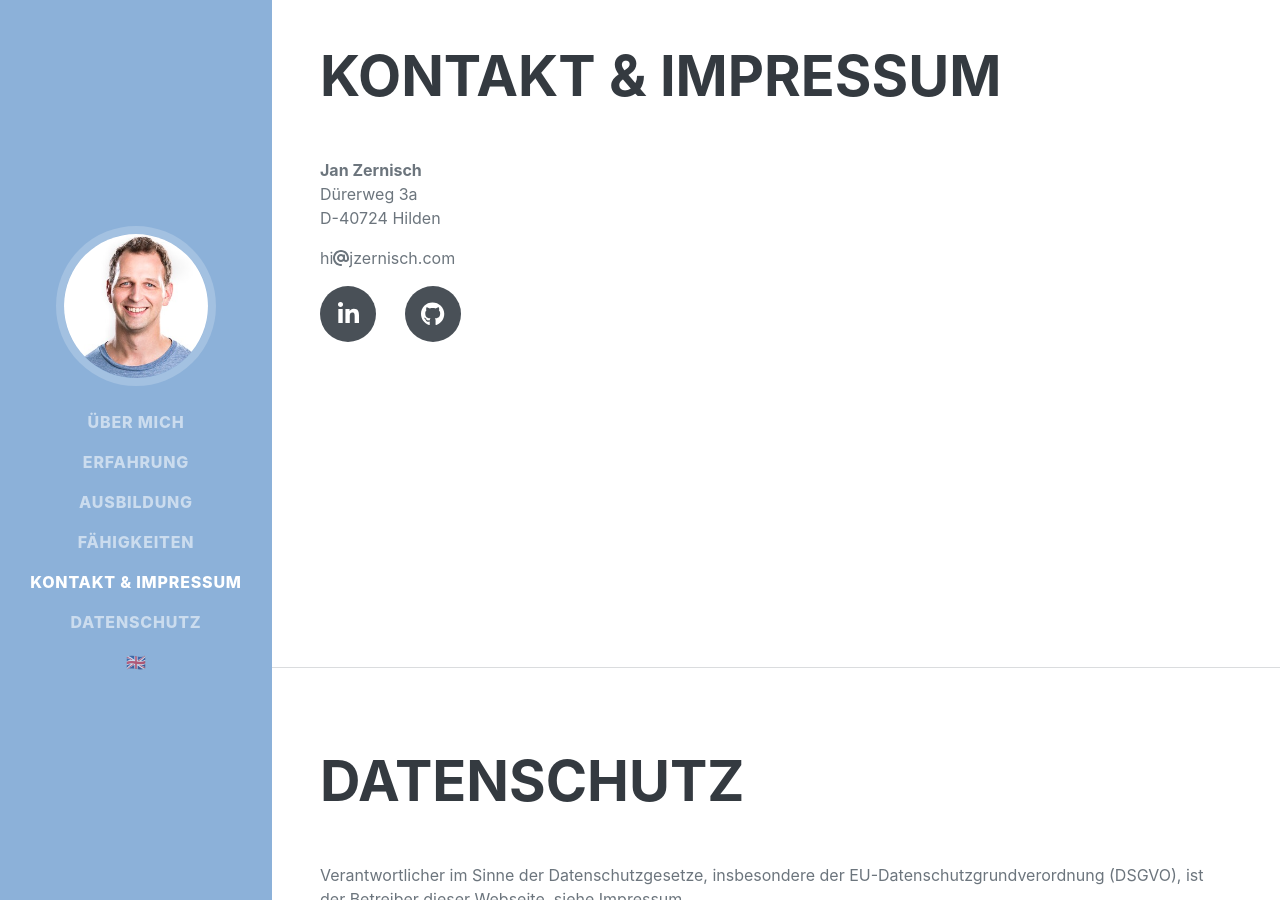
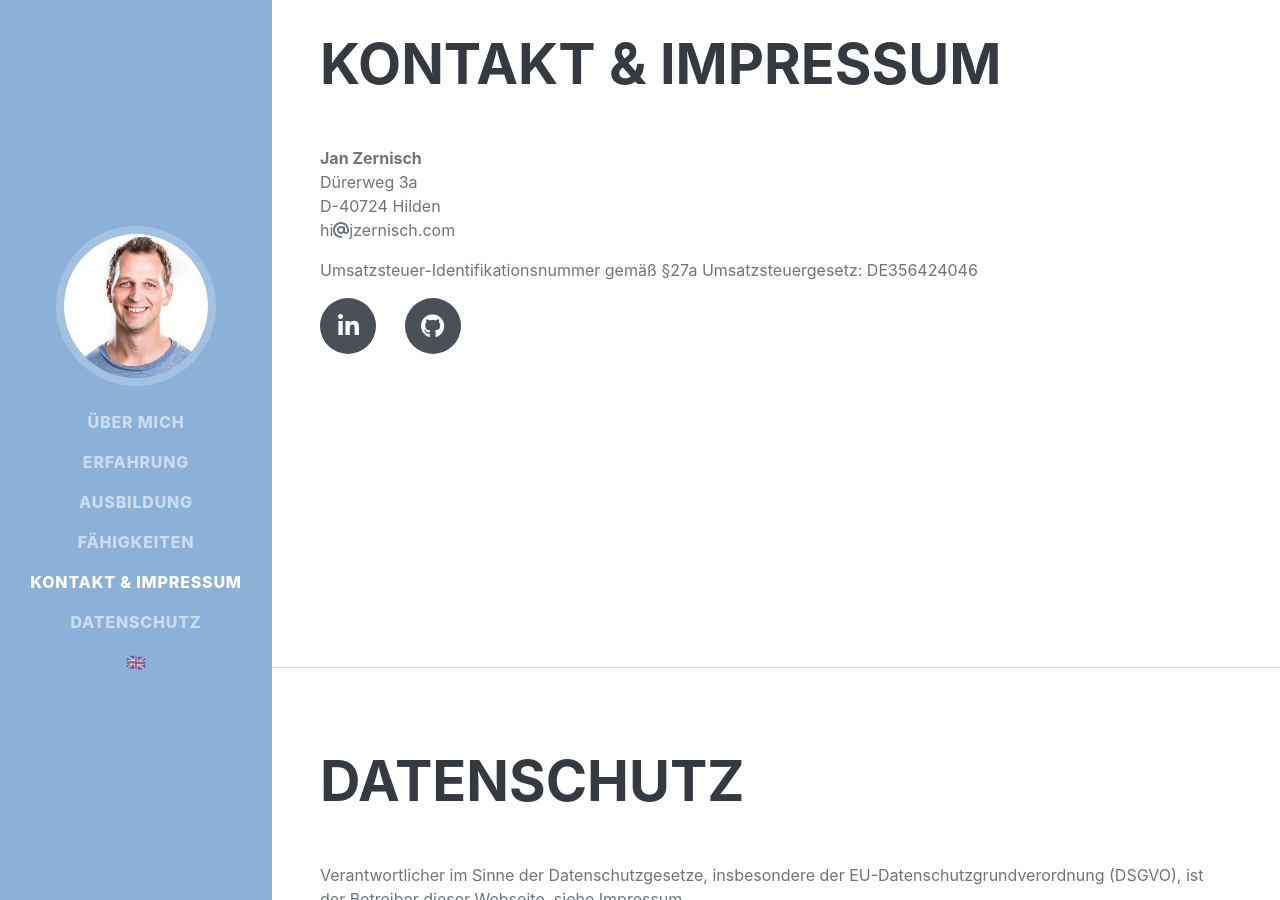
Before and after one commit to jzernisch/jzernisch.github.io, a Jekyll site: the page built from index.html, in a window 1280 px wide and 900 px high, scrolled down 5642 px. Built offline with Jekyll 4.4.1, drawn with Linux system fonts in a browser that asks for light colours; nearby versions of some CDN libraries; some web fonts are replaced.

Commit message:
Add VAT id

```diff
--- a/_layouts/default.html
+++ b/_layouts/default.html
@@ -127,10 +127,11 @@
                     <p>
                         <b>Jan Zernisch</b><br>
                         Dürerweg 3a<br>
-                        D-40724 Hilden
+                        D-40724 Hilden<br>
+                        hi<i class="fa-solid fa-at"></i>jzernisch.com
                     </p>
                     <p>
-                        hi<i class="fa-solid fa-at"></i>jzernisch.com
+                        {{ page.imprint_vat_label }}: DE356424046
                     </p>
                     <div class="social-icons mb-5">
                         <a class="social-icon" href="https://www.linkedin.com/in/jzernisch/"><i class="fab fa-linkedin-in"></i></a>
--- a/en/index.html
+++ b/en/index.html
@@ -10,6 +10,7 @@ experience_title: Experience
 education_title: Education
 skills_title: Skills
 imprint_title: Contact & Imprint
+imprint_vat_label: VAT identification number according to Sec. 27a VAT Act (UStG)
 privacy_policy_title: Privacy Policy
 about_section:
     - heading: Software Development
--- a/index.html
+++ b/index.html
@@ -10,6 +10,7 @@ experience_title: Erfahrung
 education_title: Ausbildung
 skills_title: Fähigkeiten
 imprint_title: Kontakt & Impressum
+imprint_vat_label: Umsatzsteuer-Identifikationsnummer gemäß §27a Umsatzsteuergesetz
 privacy_policy_title: Datenschutz
 about_section:
     - heading: Software-Entwicklung
```
